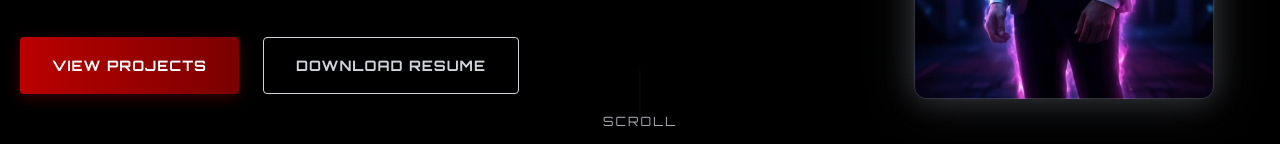
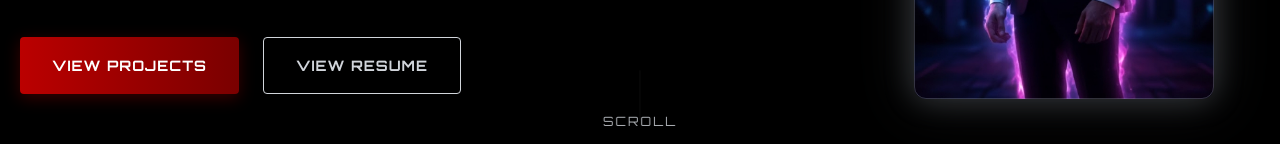
Before and after one commit to Zouzou-2006/nizarfaris.github.io, a plain HTML site: page index.html in a window 1280 px wide. Shown: the part 509-653 px from the top of the page. Drawn offline with Linux system fonts and the light colour scheme.

Commit message:
Open resume in a new tab; add favicon
Co-Authored-By: Claude Opus 5.5 <noreply@anthropic.com>

```diff
--- a/index.html
+++ b/index.html
@@ -5,6 +5,7 @@
   <meta charset="UTF-8">
   <meta name="viewport" content="width=device-width, initial-scale=1.0">
   <title>Nizar Faris | Software Developer</title>
+  <link rel="icon" href="favicon.svg" type="image/svg+xml">
 
   <!-- External Stylesheets -->
   <link rel="stylesheet" href="styles.css">
@@ -140,8 +141,8 @@
                 <span class="btn-text">VIEW PROJECTS</span>
                 <span class="btn-glow"></span>
               </button>
-              <a href="Nizar Faris - Resume.pdf" target="_blank" class="btn btn-secondary" download>
-                <span class="btn-text">DOWNLOAD RESUME</span>
+              <a href="Nizar Faris - Resume.pdf" target="_blank" rel="noopener" class="btn btn-secondary">
+                <span class="btn-text">VIEW RESUME</span>
               </a>
             </div>
           </div>
```
Also changed, not shown: favicon.svg (added).
